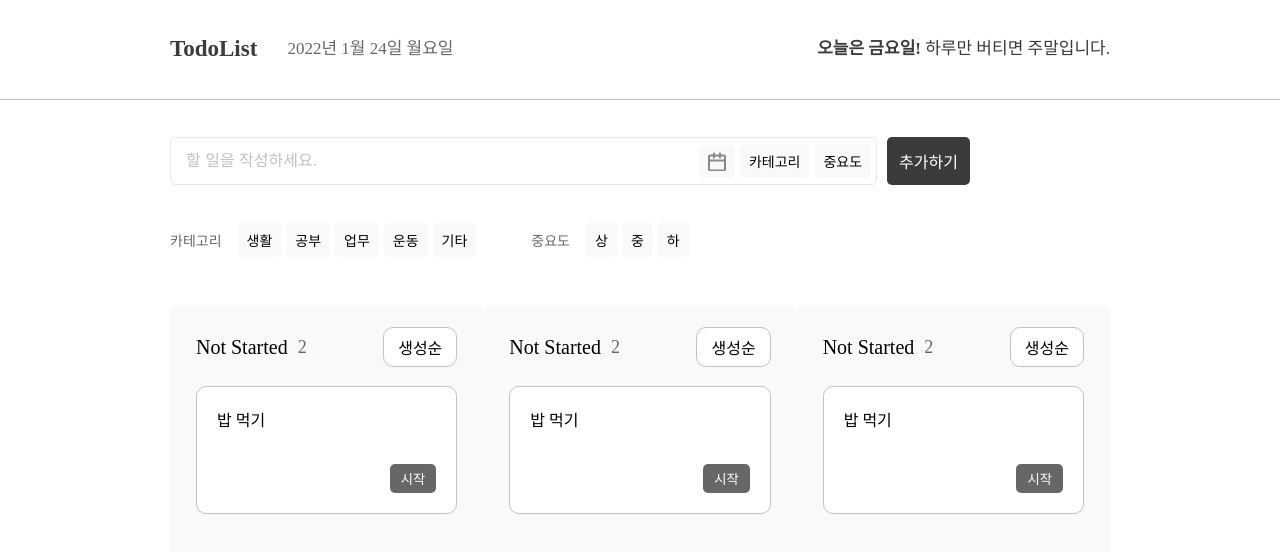
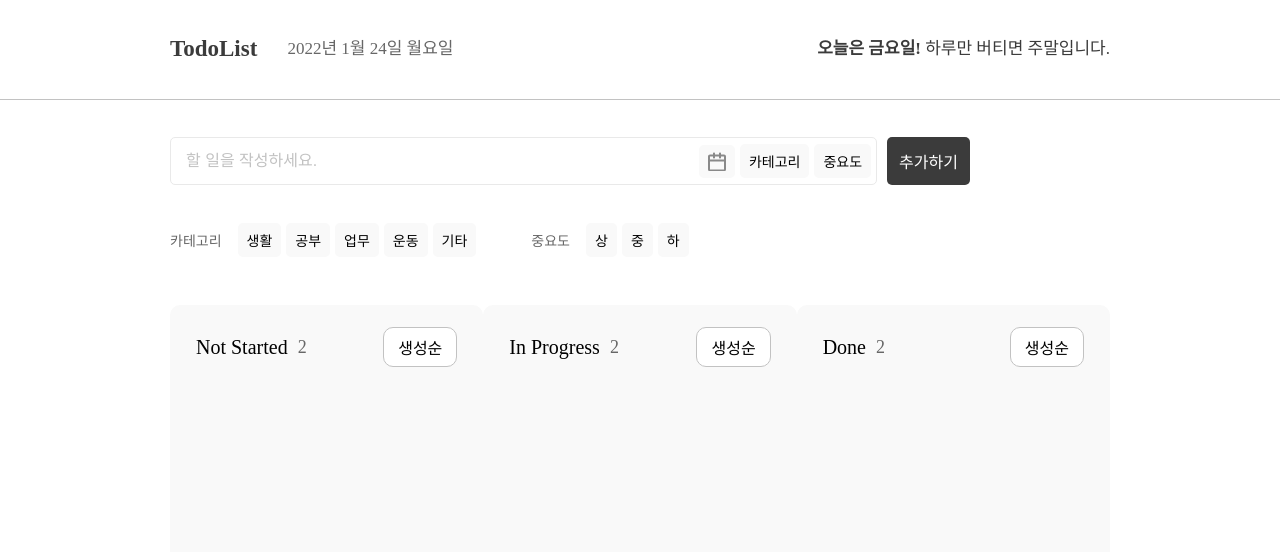
Before and after one commit to tTab1204/TodoList-Vue, a Vue app: page /todo-list in a window 1280 px wide. Shown: the top 552 px of the page. Built offline with nearby package versions, Linux system fonts and the light colour scheme; a web font is replaced by a local one; what v-calendar would draw is missing.

Commit message:
feat: todos 전역 상태 관리, progress 변경 로직 추가

```diff
--- a/src/components/TodoBody.vue
+++ b/src/components/TodoBody.vue
@@ -6,11 +6,10 @@
       <Importances />
     </div>
     <div class="list-body">
-      <Panel />
-      <Panel />
-      <Panel />
+      <Panel progress="Not Started" />
+      <Panel progress="In Progress" />
+      <Panel progress="Done" />
     </div>
-    <!-- <div v-for="todo in todos">:key "todo.id"</div> -->
   </div>
 </template>
 
@@ -37,7 +36,6 @@ export default {
 .wrapper {
   display: flex;
   align-items: center;
-
   margin-top: rem(38px);
 }
 
--- a/src/components/TodoCreate.vue
+++ b/src/components/TodoCreate.vue
@@ -6,7 +6,7 @@
 </template>
 
 <script>
-import { mapMutations, mapState } from "vuex";
+import { mapGetters, mapMutations, mapState } from "vuex";
 import InputBox from "./common/InputBox";
 import Button from "./common/Button";
 import generateUniqueId from "@/utils/generateUniqueId";
@@ -18,7 +18,6 @@ export default {
   data() {
     return {
       inputValue: "",
-      todos: [],
       date: "",
     };
   },
@@ -34,13 +33,18 @@ export default {
 
   created() {
     if (store.getData()) {
-      this.todos = store.getData();
-      this.TODOS(this.todos);
+      this.TODOS(store.getData());
     }
   },
 
   methods: {
-    ...mapMutations(["SHOW_DATE", "CATEGORY", "IMPORTANCE", "TODOS"]),
+    ...mapMutations([
+      "SHOW_DATE",
+      "CATEGORY",
+      "IMPORTANCE",
+      "TODOS",
+      "ADD_TODO",
+    ]),
 
     addTodo() {
       const checkValidation = checkInputValidation(this.inputValue);
@@ -55,15 +59,11 @@ export default {
         dueDate: this.date,
       };
 
-      this.todos.push(todo);
-      store.setData(this.todos);
-      this.TODOS(this.todos);
-
+      this.ADD_TODO(todo);
       this.inputValue = "";
       this.date = "";
       this.CATEGORY("");
       this.IMPORTANCE("");
-
       this.SHOW_DATE(false);
     },
 
--- a/src/components/common/Card.vue
+++ b/src/components/common/Card.vue
@@ -1,15 +1,41 @@
 <template>
   <div class="card-container">
-    <div class="header">밥 먹기</div>
-
+    <div class="header">{{ todo.name }}</div>
     <div class="footer">
-      <button>시작</button>
+      <button
+        v-if="isNotStarted(todo.progress)"
+        @click.prevent="changeProgress(todo.id)"
+      >
+        시작
+      </button>
     </div>
   </div>
 </template>
 
 <script>
-export default {};
+import { NOT_STARTED } from "@/constants";
+import { mapMutations } from "vuex";
+
+export default {
+  props: {
+    todo: {
+      type: Object,
+      required: true,
+    },
+  },
+
+  methods: {
+    ...mapMutations(["CHANGE_PROGRESS"]),
+
+    changeProgress(id) {
+      this.CHANGE_PROGRESS(id);
+    },
+
+    isNotStarted(progress) {
+      return progress === NOT_STARTED;
+    },
+  },
+};
 </script>
 
 <style lang="scss" scoped>
@@ -17,11 +43,12 @@ export default {};
   display: flex;
   flex-direction: column;
   justify-content: space-between;
-  height: 128px;
+  min-height: 128px;
   border: 1px solid $gray-04;
   border-radius: rem(10px);
   background: $white;
   padding: rem(20px);
+  margin-bottom: rem(18px);
 
   & > .header {
     display: flex;
@@ -39,6 +66,10 @@ export default {};
       border-radius: rem(5px);
       padding: rem(5px) rem(11px);
       cursor: pointer;
+
+      &:hover {
+        background: $gray-06;
+      }
     }
   }
 }
--- a/src/components/common/Panel.vue
+++ b/src/components/common/Panel.vue
@@ -1,31 +1,57 @@
 <template>
-  <div class="container">
+  <div class="panel-container">
     <div class="header">
       <div class="progress">
-        Not Started
+        {{ progress }}
         <div class="card-number">2</div>
       </div>
       <div class="dropdown-menu">생성순</div>
     </div>
-    <Card />
+    <Card v-for="todo in progressMatchedTodos" :key="todo.id" :todo="todo" />
   </div>
 </template>
 
 <script>
 import IconBase from "@/components/icons/IconBase.vue";
 import Card from "@/components/common/Card.vue";
+import { mapState } from "vuex";
 
 export default {
+  props: {
+    progress: {
+      type: String,
+      required: true,
+    },
+  },
+
+  data() {
+    return {
+      filteredTodos: [],
+    };
+  },
+
   components: {
     IconBase,
+    Card,
+  },
 
-    Card,
+  computed: {
+    ...mapState({
+      todos: "todos",
+    }),
+
+    progressMatchedTodos() {
+      return this.todos.filter((todo) => todo.progress.includes(this.progress));
+    },
   },
 };
 </script>
 
 <style lang="scss" scoped>
-.container {
+.panel-container {
+  display: flex;
+  flex-direction: column;
+  overflow: auto;
   width: rem(350px);
   height: rem(610px);
   border-radius: rem(10px);
--- a/src/constants/index.js
+++ b/src/constants/index.js
@@ -3,3 +3,7 @@ export const VALID_DATE_MESSAGE = "오늘 또는 오늘 이후 날짜를 선택
 
 export const categories = ["생활", "공부", "업무", "운동", "기타"];
 export const importances = ["상", "중", "하"];
+
+export const NOT_STARTED = "Not Started";
+export const IN_PROGRESS = "In Progress";
+export const DONE = "DONE";
--- a/src/store/mutations.js
+++ b/src/store/mutations.js
@@ -1,3 +1,6 @@
+import store from "@/utils/store";
+import { IN_PROGRESS } from "@/constants";
+
 const mutations = {
   SHOW_MODAL(state, toggle) {
     state.showModal = toggle;
@@ -14,6 +17,20 @@ const mutations = {
   TODOS(state, todos) {
     state.todos = todos;
   },
+  ADD_TODO(state, todoItem) {
+    state.todos.push(todoItem);
+    store.setData(state.todos);
+  },
+  CHANGE_PROGRESS(state, id) {
+    state.todos = state.todos.map((todo) =>
+      todo.id === id ? { ...todo, progress: IN_PROGRESS } : todo
+    );
+    store.setData(state.todos);
+  },
+  REMOVE_TODO(state) {
+    state.todos = state.todos.filter((todo) => todo.id !== id);
+    store.setData(state.todos);
+  },
 };
 
 export default mutations;
```
Also changed, not shown: 1 other file (tests, documents, lock files or other folders).
